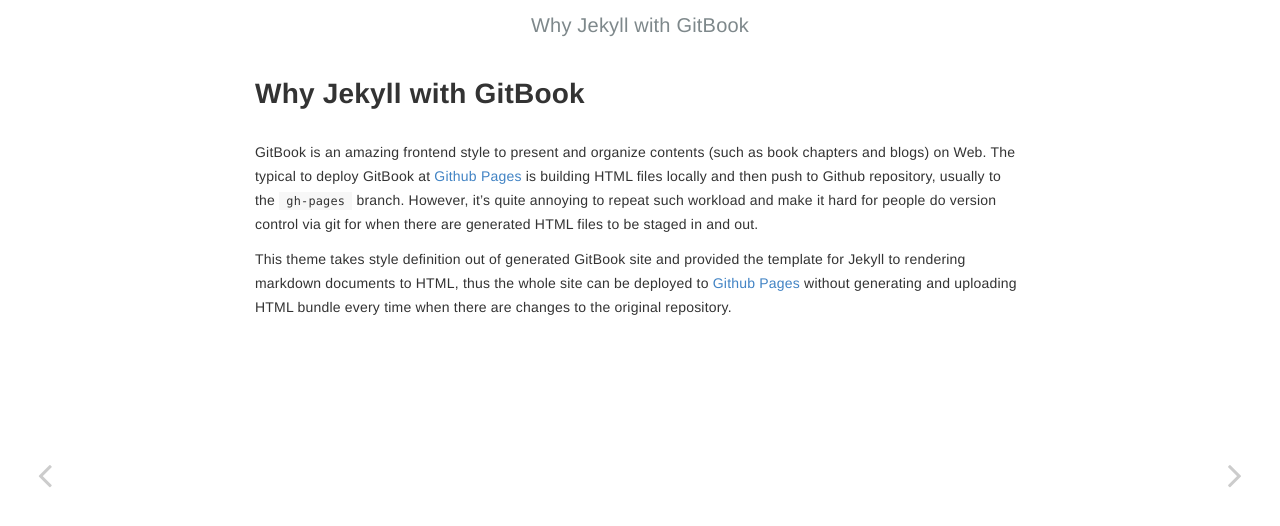
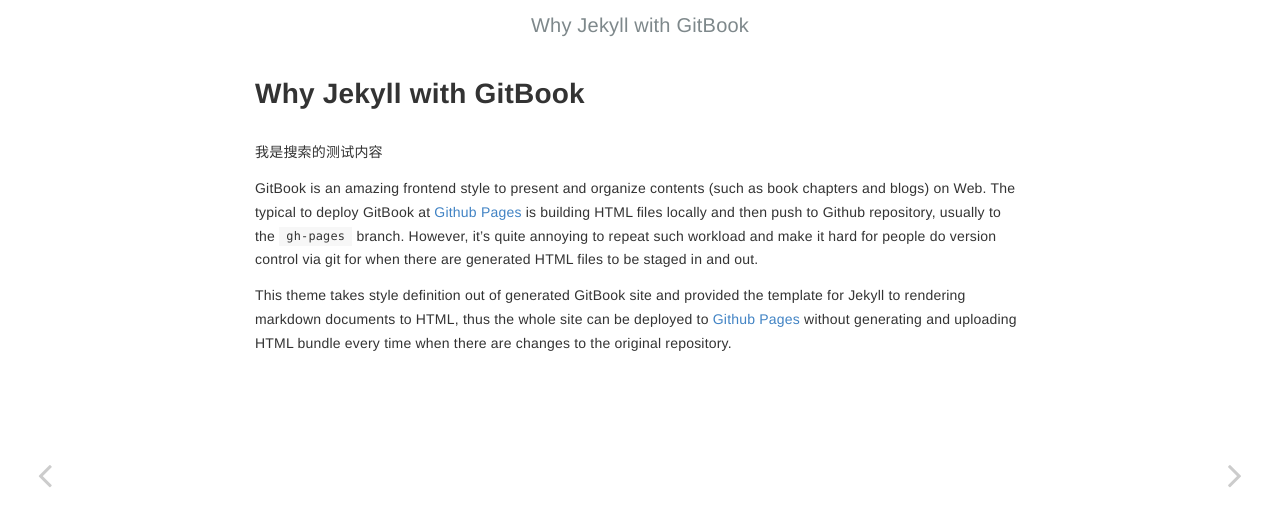
Before and after one commit to herotheo/GMPortalDocs, a Jekyll site: the page built from _posts/2019-04-27-why.md, in a window 1280 px wide. Shown: the top 526 px of the page. Built offline with Jekyll 4.4.1, drawn with Linux system fonts in a browser that asks for light colours.

Commit message:
测试搜索

```diff
--- a/_posts/2019-04-27-why.md
+++ b/_posts/2019-04-27-why.md
@@ -5,6 +5,8 @@
 category: Jekyll
 layout: post
 ---
+
+我是搜索的测试内容
 
 GitBook is an amazing frontend style to present and organize contents (such as book chapters
 and blogs) on Web. The typical to deploy GitBook at [Github Pages][1]
```
